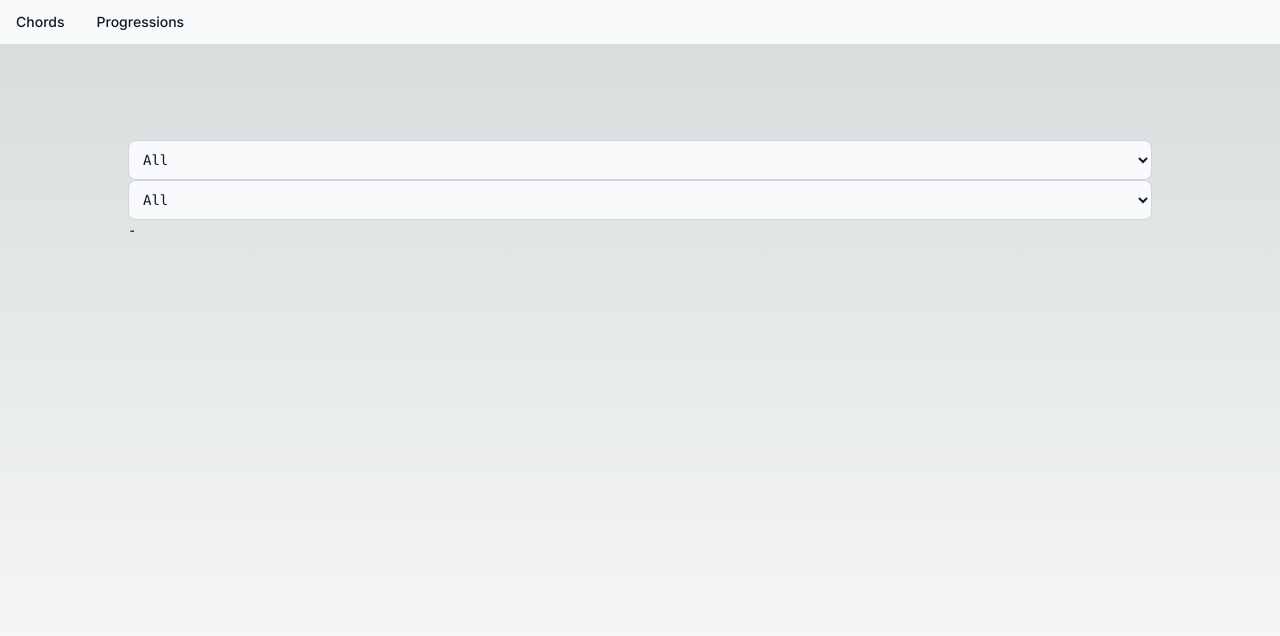
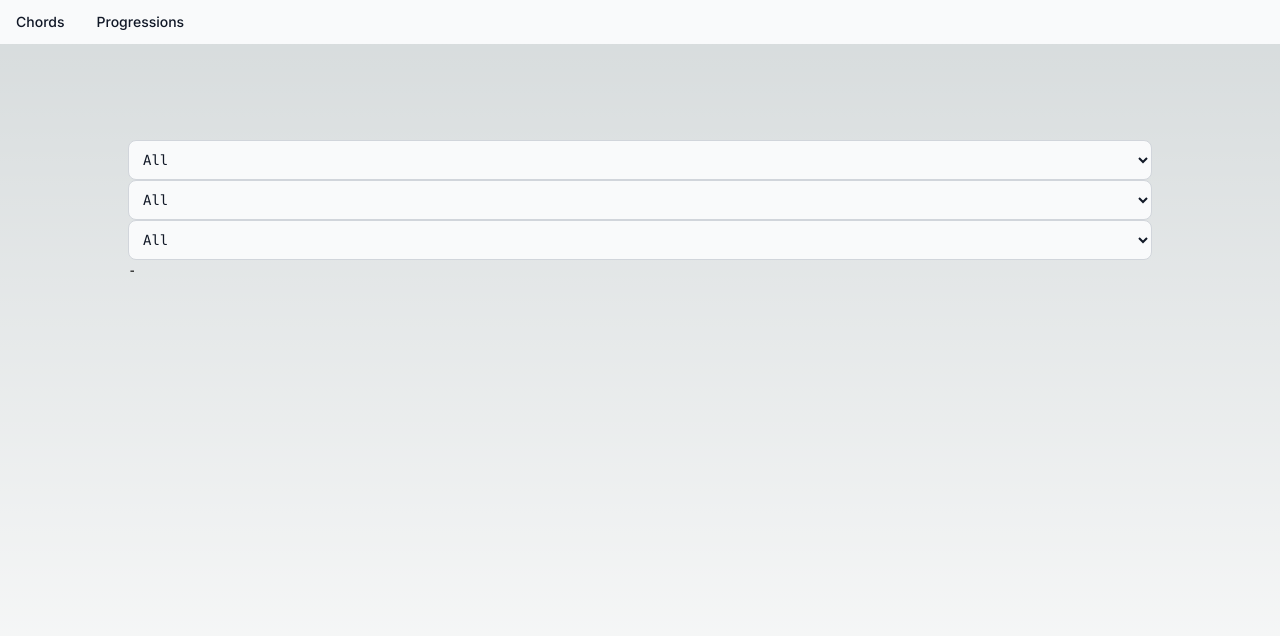
Before and after one commit to mikkelstaerk/guitar-app, a Next.js app: page / in a window 1280 px wide. Shown: the top 636 px of the page. Built offline with nearby package versions, Linux system fonts and the light colour scheme.

Commit message:
added type to Chord finder

```diff
--- a/src/app/components/chord-finder.tsx
+++ b/src/app/components/chord-finder.tsx
@@ -7,22 +7,24 @@ import chords from '../data/chords.json';
 import ChooseKey from "./choose-key";
 import ChooseScale from './choose-scale';
 import ChordList from './chord-list';
+import ChooseType from './choose-type';
 
 
 export default function ChordFinder() {
   const [key, setKey] = useState('');
   const [scale, setScale] = useState('');
+  const [type, setType] = useState('');
   const [filteredChords, setChords] = useState<Chord[]>([]);
 
   const findChords = () => {
-    const allChords:Chord[] = chords.filter(c => c.key==key && c.scale==scale) as Chord[];
+    const allChords:Chord[] = chords.filter(c => c.key==key && c.scale==scale && c.type==type) as Chord[];
     setChords(allChords);
   }
 
   useEffect(() => {
     findChords();
 
-  }, [key,scale]);
+  }, [key,scale, type]);
 
   const updateKey = (value) => {
     setKey(value)
@@ -30,12 +32,16 @@ export default function ChordFinder() {
   const updateScale = (value) => {
     setScale(value)
   }
+  const updateType = (value) => {
+    setType(value)
+  }
 
   return (
     <div>
     <div className="w-full max-w-5xl items-center">
       <ChooseKey callback={updateKey} />
       <ChooseScale callback={updateScale} />
+      <ChooseType callback={updateType} />
     </div>
         <div className="w-full max-w-5xl items-center">
           {key} - {scale}
--- a/src/app/data/chords.json
+++ b/src/app/data/chords.json
@@ -893,7 +893,7 @@
             "scale":"major",
             "key":"G",
             "positions":[
-                {"string":1, "fret": 2, "key":0},
+                {"string":1, "fret": 3, "key":0},
                 {"string":2, "fret": 0, "key":5},
                 {"string":3, "fret": 0, "key":0},
                 {"string":4, "fret": 0, "key":3},
--- a/src/app/progressions/[slug]/page.tsx
+++ b/src/app/progressions/[slug]/page.tsx
@@ -12,7 +12,7 @@ export default function Page({ params }: { params: { slug: string } }) {
 
   const [key, setKey] = useState('');
   const [scale, setScale] = useState('');
-  const [type, setType] = useState('triad');
+  const [type, setType] = useState('chord');
 
   const pro = progressions.find(p => p.date === params.slug);
   const progression:Progression = pro!==undefined?pro as Progression:null;
```
